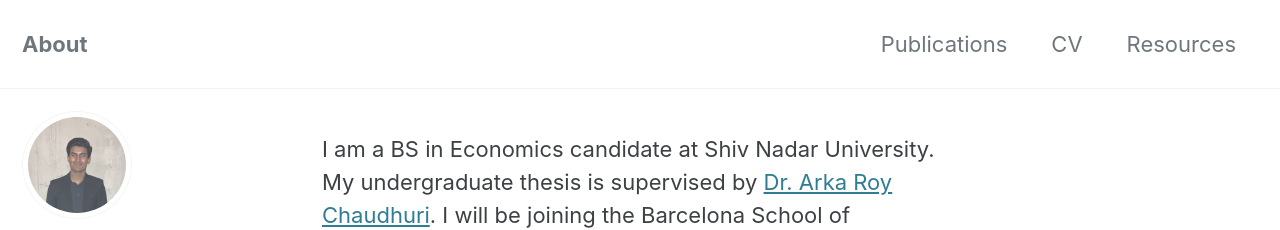
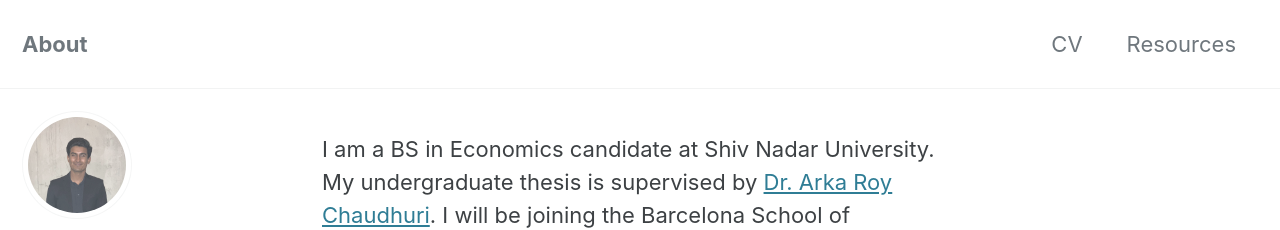
Before and after one commit to gajgaurav/gajgaurav.github.io, a Jekyll site: the page built from index.html, in a window 1280 px wide. Shown: the top 230 px of the page. Built offline with Jekyll 4.4.1, drawn with Linux system fonts in a browser that asks for light colours; cached includes are drawn as plain includes; the list of posts is cut into pages by our own code.

Commit message:
Update navigation.yml

```diff
--- a/_data/navigation.yml
+++ b/_data/navigation.yml
@@ -2,8 +2,6 @@
 main:
   # - title: "Quick-Start Guide"
   # url: https://mmistakes.github.io/minimal-mistakes/docs/quick-start-guide/
-  - title: "Publications"
-    url: https://gajgaurav.github.io/Publications/
   - title: "CV"
     url: https://gajgaurav.github.io/CV/
   - title: "Resources"
```
